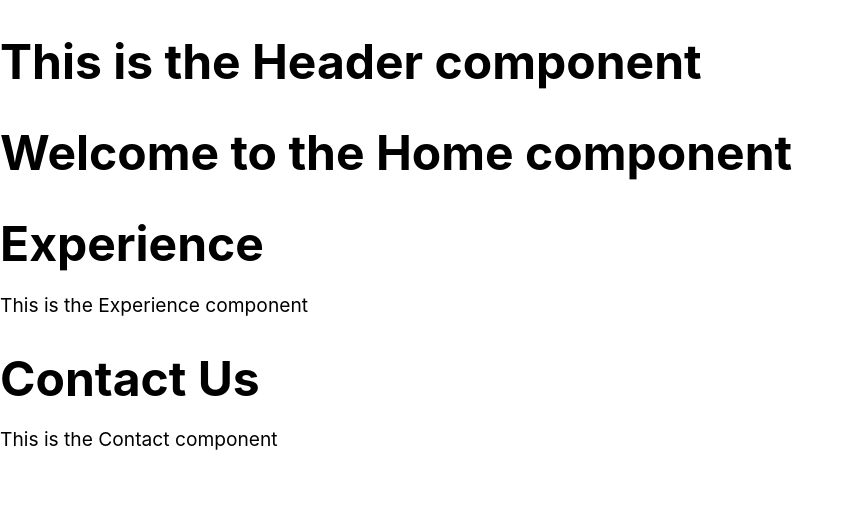
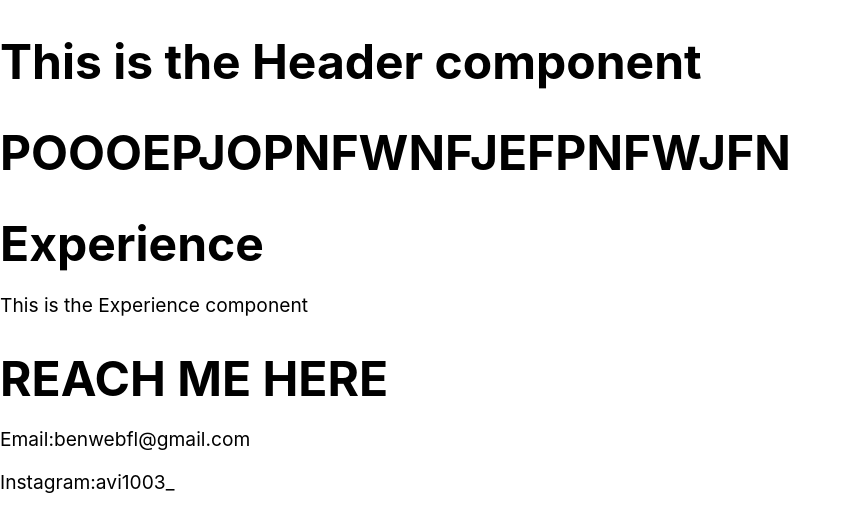
Before and after one commit to benji2803/my-portfolio, a React (Create React App) app: page / in a window 1280 px wide. Shown: the top 532 px of the page, without its empty margins (0-855 px from the left). Built offline with nearby package versions, Linux system fonts and the light colour scheme.

Commit message:
Added untracked files for portfolio components

```diff
--- a/src/Contact.js
+++ b/src/Contact.js
@@ -4,8 +4,9 @@ import './Contact.css'; // If the CSS file exists
 function Contact() {
   return (
     <div>
-      <h1>Contact Us</h1>
-      <p>This is the Contact component</p>
+      <h1>REACH ME HERE</h1>
+      <p>Email:benwebfl@gmail.com</p>
+      <p>Instagram:avi1003_</p>
     </div>
   );
 }
--- a/src/Home.js
+++ b/src/Home.js
@@ -4,7 +4,7 @@ import './Home.css'; // If the CSS file exists
 function Home() {
   return (
     <div>
-      <h1>Welcome to the Home component</h1>
+      <h1>POOOEPJOPNFWNFJEFPNFWJFN</h1>
     </div>
   );
 }
```
